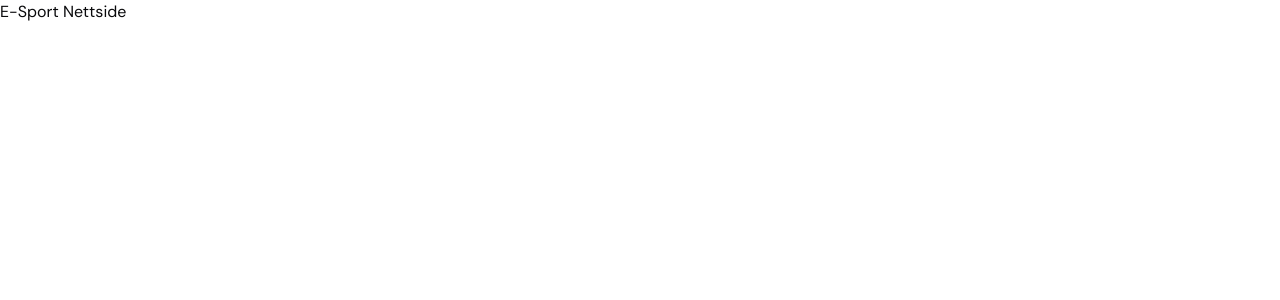
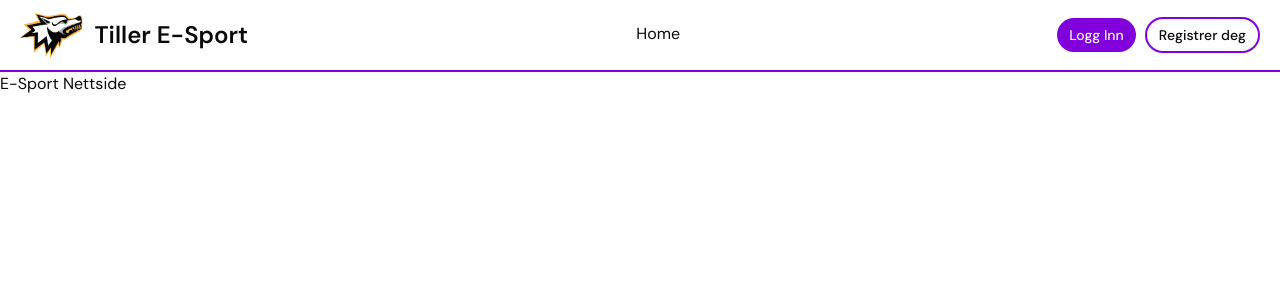
Before and after one commit to tiller-vgs/esport-webside, a Next.js app: page / in a window 1280 px wide. Shown: the top 300 px of the page. Built offline with nearby package versions, Linux system fonts and the light colour scheme.

Commit message:
feat: Create Navigation Bar
feature: Create navigation bar with logo, name, home, log in and register

```diff
--- a/app/globals.css
+++ b/app/globals.css
@@ -128,3 +128,11 @@
     @apply font-sans;
   }
 }
+
+.navigation-link {
+  @apply relative h-full flex items-center px-4 border-b-2 border-transparent;
+}
+
+.navigation-link:hover {
+  @apply border-b-2 border-primary;
+}
--- a/app/layout.tsx
+++ b/app/layout.tsx
@@ -1,7 +1,8 @@
 import type { Metadata } from "next";
-import { ThemeProvider } from "@/components/themeprovider";
+import { ThemeProvider } from "@/components/ThemeProvider";
 import { DM_Sans } from "next/font/google";
 import "./globals.css";
+import Navbar from "@/components/Navbar";
 
 const dmSans = DM_Sans({ subsets: ["latin"], variable: "--font-sans" });
 
@@ -24,6 +25,7 @@ export default function RootLayout({
           enableSystem
           disableTransitionOnChange
         >
+          <Navbar />
           {children}
         </ThemeProvider>
       </body>
--- /dev/null
+++ b/components/Navbar.tsx
@@ -0,0 +1,39 @@
+"use client";
+
+import { useTheme } from "next-themes";
+import Link from "next/link";
+import { Button } from "./ui/button";
+
+export default function Navbar() {
+  const { theme, setTheme } = useTheme();
+
+  return (
+    <>
+      <nav className="flex justify-between h-18 px-5 border-b-2 border-primary">
+        <div className="flex items-center">
+          <img
+            src="tiller-esport-logo.png"
+            alt="Tiller E-Sport Logo"
+            className="h-12 w-auto"
+          />
+          <h1 className="text-2xl font-semibold mx-3">
+            <Link href="/">Tiller E-Sport</Link>
+          </h1>
+        </div>
+        <div className="flex items-center">
+          <Link href="/" className="navigation-link">
+            Home
+          </Link>
+        </div>
+        <div className="flex items-center gap-2">
+          <Button>
+            <Link href="/signin">Logg Inn</Link>
+          </Button>
+          <Button variant="outline" className="border-primary border-2">
+            <Link href="/signup">Registrer deg</Link>
+          </Button>
+        </div>
+      </nav>
+    </>
+  );
+}
```
Also changed, not shown: public/tiller-esport-logo.png (added).
